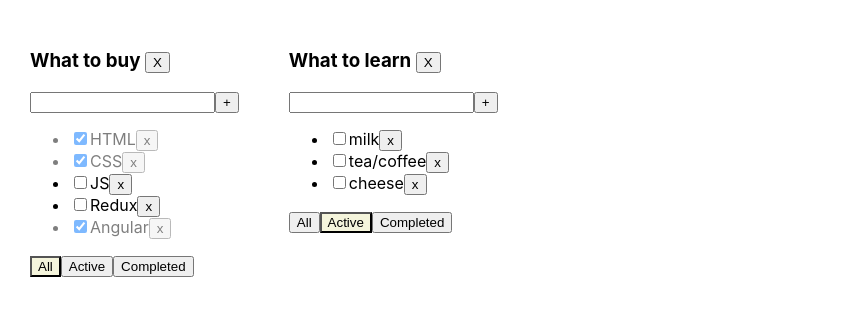
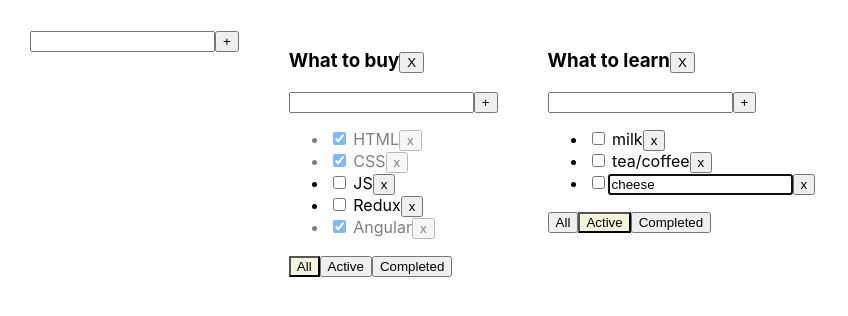
Before and after one commit to alenafatianova/todolist-react-typescript, a React (Create React App) app: page / in a window 1280 px wide. Shown: the top 316 px of the page, without its empty margins (0-848 px from the left). Built offline with nearby package versions, Linux system fonts and the light colour scheme.

Commit message:
Create input and button for adding new Todo List, realizing possibility to change titles in tasks, Todo List headings.

```diff
--- /dev/null
+++ b/src/AddItemForm.tsx
@@ -0,0 +1,46 @@
+import React, {useState, ChangeEvent, KeyboardEvent} from 'react'
+
+
+type AddItemFormType = {
+    addItem: (title: string) => void
+}
+
+export  function AddItemForm(props: AddItemFormType) {
+
+    const [title, setTitle] = useState <string>('')
+    let [error, setError] = useState <string | null>()
+
+    const changeTitle = (e: ChangeEvent<HTMLInputElement>) => {
+        {setTitle(e.currentTarget.value) }
+    }
+    const onAddItemkKeyPress = (e: KeyboardEvent <HTMLInputElement>) => {
+        setError(null);
+        if (e.key === 'Enter') {
+            addItemClick()
+        }
+    }
+    const addItemClick = () =>  {
+        if(title.trim()) {
+            props.addItem(title.trim())
+            setTitle('')
+        } else {
+            setError('Title is required!')
+        }
+
+    }
+
+    return (
+        <div>
+            <div>
+            <input
+                value={title}
+                onChange={ changeTitle }
+                onKeyPress={onAddItemkKeyPress}
+                className={error ? 'error': ''}
+            />
+            <button onClick={addItemClick}>+</button>
+            { error && <div className={'error-message'}>{error}</div>}
+        </div>
+        </div>
+    )
+}
--- a/src/App.tsx
+++ b/src/App.tsx
@@ -1,5 +1,6 @@
 import React, { useState } from "react";
 import { v1 } from "uuid";
+import { AddItemForm } from "./AddItemForm";
 import "./App.css";
 import {
   TodoList,
@@ -44,9 +45,6 @@ function App() {
     ]
   });
 
-
-
-
   function removeTask(taskID: string, todoListsID: string) {
     const todoList = tasks[todoListsID]
     tasks[todoListsID] = todoList.filter(t => t.id !== taskID)
@@ -77,14 +75,42 @@ function App() {
     tasks[todoListsID] = newTodoList
     setTasks({...tasks})
   }
+  function changeTaskTitle(taskID: string, editedTitle: string, todoListsID: string) {
+    const todoList = tasks[todoListsID]
+    let newTodoList = todoList.map((task) => {
+      if (task.id === taskID) {
+        return { ...task, title: editedTitle };
+      }
+      return task;
+    });
+    tasks[todoListsID] = newTodoList
+    setTasks({...tasks})
+  }
 
   function removeTodoList (todoListsID: string) {
     todoLists.filter(tl => tl.id !== todoListsID)
     delete tasks[todoListsID]
   }
-
+  const addTodoList = (title: string) => {
+    const newTodoListID = v1()
+    const newTodoList: TodoListType = {
+      id: newTodoListID,
+      title: title,
+      filter: "all"
+    }
+    setTodoLists([newTodoList, ...todoLists])
+    setTasks({...tasks,[newTodoListID]: []})
+}
+const changeTodoListTitle = (todoListsID: string, title: string) => {
+  const todoList = todoLists.find(tl => tl.id === todoListsID)
+  if(todoList) {
+    todoList.title = title
+    setTodoLists([...todoLists])
+  }
+}
   return (
     <div className="App">
+      <AddItemForm addItem={addTodoList} />
       {todoLists.map((tl) => {
         let tasksForTodoList = tasks[tl.id];
         if (tl.filter === "active") {
@@ -106,6 +132,8 @@ function App() {
             removeTodoList={removeTodoList}
             changeFilter={changeFilter}
             changeStatus={changeStatus}
+            changeTaskTitle={changeTaskTitle}
+            changeTodoListTitle={changeTodoListTitle}
           />
         );
       })}
--- /dev/null
+++ b/src/EditableSpan.tsx
@@ -0,0 +1,29 @@
+import React, { ChangeEvent, useState } from "react";
+
+type EditableSpanType = {
+  title: string
+  changeTaskTitle: (editedTitle: string) => void
+};
+
+export function EditableSpan(props: EditableSpanType) {
+  const [editMode, setEditMode] = useState<boolean>(true)
+  const [editedTitle, setEditedTitle] = useState<string>(props.title)
+  const onEditMode = () => {
+    setEditMode(true)
+}
+const offEditMode = () => {
+    setEditMode(false)
+    if(editedTitle.trim()) {
+        props.changeTaskTitle(editedTitle.trim())
+    }
+}
+const onChangeTitle = (e: ChangeEvent<HTMLInputElement>) => {
+    setEditedTitle(e.currentTarget.value)
+}
+  return editMode ? <input
+        autoFocus={true}
+        onBlur={offEditMode}
+        value={editedTitle}
+        onChange={onChangeTitle}
+        /> : <span onDoubleClick={onEditMode}> {props.title}</span>;
+}
--- a/src/components/TodoList/TodoList.tsx
+++ b/src/components/TodoList/TodoList.tsx
@@ -1,5 +1,7 @@
 import React, {ChangeEvent, KeyboardEvent, useState} from 'react'
+import { AddItemForm } from '../../AddItemForm';
 import { FilterValuesType } from '../../App';
+import { EditableSpan } from '../../EditableSpan';
 
 
 export type TaskType = {
@@ -25,70 +27,53 @@ type PropsType = {
     changeFilter: (value: FilterValuesType, todoListsID: string) => void
     addTask: (newTaskTitle: string, todoListsID: string) => void
     changeStatus: (taskID: string, isDone: boolean, todoListsID: string) => void
+    changeTaskTitle: (taskID: string, editedTitle: string, todoListsID: string) => void
+    changeTodoListTitle: (todoListsID: string, title: string) => void
 };
 
 export function TodoList(props: PropsType) {
 
-    const [title, setTitle] = useState <string>('')
-    let [error, setError] = useState <string | null>()
-
-    const addTask = () =>  {
-        if(title.trim()) {
-            props.addTask(title.trim(), props.id)
-            setTitle('')
-        } else {
-            setError('Title is required!')
-        }
-
-    }
-
     let tasks = props.tasks.map(task => {
-        const removeTask = () => {props.removeTask(task.id, props.id)}
-        const changeStatus = (e: ChangeEvent<HTMLInputElement>) => {
-            props.changeStatus(task.id, e.currentTarget.checked, props.id)
-        }
+    const changeStatus = (e: ChangeEvent<HTMLInputElement>) => {props.changeStatus(task.id, e.currentTarget.checked, props.id)}
+    const changeTitle = (editedTitle: string) => {props.changeTaskTitle(task.id, editedTitle, props.id)}
         return (
             <li key={task.id} className={task.isDone ? 'isDone' : ''}>
             <input type="checkbox" checked={task.isDone}
                 onChange={changeStatus}/>
-            <span>{task.title}</span>
+            <EditableSpan title={task.title} changeTaskTitle={changeTitle} />
             <button onClick={ () => {props.removeTask(task.id, props.id)} }>x</button>
         </li>
         )
     });
 
     const removeTodoList = () => {props.removeTodoList(props.id)}
-
-
-
+    const onSetAllFilterClick = () => {props.changeFilter('all', props.id)}
+    const onSetActiveFilterClick = () => {props.changeFilter('active', props.id)}
+    const onSetCompletedFilterClick = () => {props.changeFilter('completed', props.id)}
+    const addTask = (title: string) => {
+        props.addTask(title, props.id)
+    }
+    const changeTodoListTitle = (title: string) => {props.changeTodoListTitle(props.id, title)}
     return (
         <div>
-        <h3>{props.title} <button onClick={removeTodoList} >X</button></h3>
-        <div>
-            <input
-                value={title}
-                onChange={ (e: ChangeEvent <HTMLInputElement>) => {setTitle(e.currentTarget.value) }}
-                onKeyPress={ (e: KeyboardEvent <HTMLInputElement>) => {
-                    setError(null);
-                    if (e.key === 'Enter') {addTask()} }}
-                className={error ? 'error': ''}
-            />
-            <button onClick={addTask}>+</button>
-            { error && <div className={'error-message'}>{error}</div>}
-        </div>
+         <h3>
+         <EditableSpan title={props.title} changeTaskTitle={changeTodoListTitle} />
+         <button onClick={removeTodoList} >X</button>
+         </h3>
+        <AddItemForm addItem={addTask}/>
         <ul>
             { tasks }
         </ul>
         <div>
             <button
             className={props.filter === 'all' ? 'active' : ''}
-            onClick={() => {props.changeFilter('all', props.id)}}>All</button>
+            onClick={onSetAllFilterClick}>All</button>
             <button
             className={props.filter === 'active' ? 'active' : ''}
-            onClick={() => {props.changeFilter('active', props.id)}}>Active</button>
+            onClick={onSetActiveFilterClick}>Active</button>
             <button
             className={props.filter === 'completed' ? 'active' : ''}
-            onClick={() => {props.changeFilter('completed', props.id)}}>Completed</button>
+            onClick={onSetCompletedFilterClick}>Completed</button>
         </div>
     </div>
     )
```
